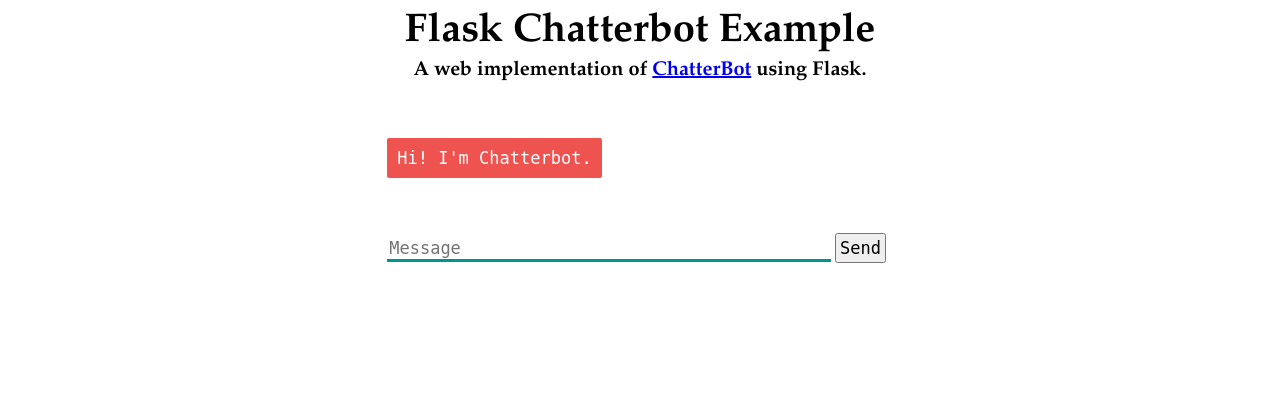
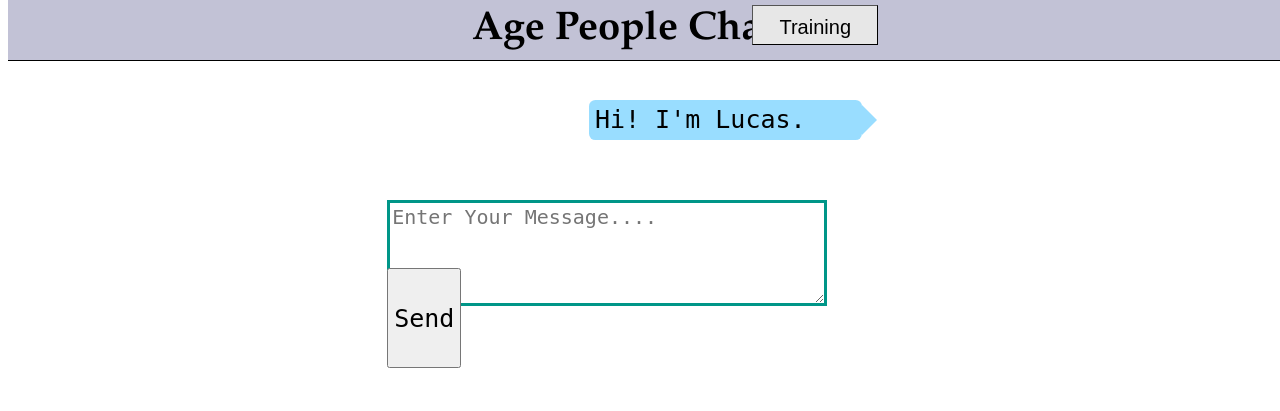
Before and after one commit to kang1806/ChatBot, a Flask app: page / in a window 1280 px wide. Shown: the top 411 px of the page. Run offline with Flask 2, Linux system fonts and the light colour scheme; some libraries are stand-ins or nearby versions.

Commit message:
Add files via upload

```diff
--- a/app.py
+++ b/app.py
@@ -15,7 +15,11 @@ def home():
 @app.route("/get")
 def get_bot_response():
     userText = request.args.get('msg')
-    return str(english_bot.get_response(userText))
+    bot_response = english_bot.get_response(userText)
+    if bot_response.confidence > 0.5:
+        return str(bot_response)
+    else:
+        return str("I dont understand this")
 
 
 if __name__ == "__main__":
--- a/static/style.css
+++ b/static/style.css
@@ -8,7 +8,24 @@ h1 {
     margin-top: 0;
     text-align: center;
     font-size: 40px;
+	margin-left: 30%;
+    margin-right: 30%;
 }
+
+
+#header {
+  position: fixed;
+  width: 100%;
+  top: 0;
+  z-index: 10;
+
+}
+#content {
+  margin-top: 60px;
+  z-index:1;
+}
+
+
 
 h3 {
     color: black;
@@ -17,11 +34,14 @@ h3 {
     text-align: center;
 }
 
+
+
 #chatbox {
     margin-left: auto;
     margin-right: auto;
     width: 40%;
-    margin-top: 60px;
+    margin-top: 40px;
+
 }
 
 #userInput {
@@ -29,48 +49,107 @@ h3 {
     margin-right: auto;
     width: 40%;
     margin-top: 60px;
+
 }
 
 #textInput {
-    width: 87%;
-    border: none;
+    width: 85%;
+    border: solid #009688;
     border-bottom: 3px solid #009688;
     font-family: monospace;
-    font-size: 17px;
+    font-size: 20px;
 }
 
 #buttonInput {
-    padding: 3px;
+    padding: 5px;
     font-family: monospace;
-    font-size: 17px;
+    font-size: 25px;
+	height: 100px;
+	position:relative;
+	bottom: 44px;
 }
 
+.button {
+  background-color: #4CAF50; border: none; color: white; padding: 15px 32px; text-align: center; text-decoration: none; display: inline-block; margin: 4px 2px; cursor: pointer;
+ }
 .userText {
-    color: white;
+    color: black;
+	margin-right: 2%;
+	margin-left:2%;
     font-family: monospace;
-    font-size: 17px;
-    text-align: right;
-    line-height: 30px;
+    font-size: 25px;
+    text-align: justify;
+    line-height: 40px;
+	word-wrap: break-word;
 }
 
 .userText span {
-    background-color: #009688;
-    padding: 10px;
-    border-radius: 2px;
+    background-color: #ffcc66;
+    border-radius: 0;
 }
 
 .botText {
-    color: white;
+    color: black;
+	margin-right: 2%;
+	margin-left:2%;
     font-family: monospace;
-    font-size: 17px;
-    text-align: left;
-    line-height: 30px;
+    font-size: 25px;
+    text-align: justify;
+    line-height: 40px;
+	word-wrap: break-word;
+
 }
 
 .botText span {
-    background-color: #EF5350;
-    padding: 10px;
-    border-radius: 2px;
+    background-color: #99ddff;
+    border-radius: 0;
+
+
+}
+#speech-bubble-bot {
+	position: relative;
+	background: #99ddff;
+	border-radius: .4em;
+	margin-left: 40%;
+	margin-right: 6%;
+}
+
+#speech-bubble-bot:after {
+	content: '';
+	position: absolute;
+	right: 0;
+	top: 50%;
+	width: 0;
+	height: 0;
+	border: 15px solid transparent;
+	border-left-color: #99ddff;
+	border-right: 0;
+	margin-top: -15px;
+	margin-right: -15px;
+}
+
+#speech-bubble-user {
+	position: relative;
+	background: #ffcc66;
+	border-radius: .4em;
+	margin-right: 40%;
+	margin-left: 6%;
+}
+
+#speech-bubble-user:after {
+	content: '';
+	position: absolute;
+	left: 0;
+	top: 50%;
+	width: 0;
+	height: 0;
+	border: 15px solid transparent;
+	border-right-color: #ffcc66;
+	border-left: 0;
+	margin-top: -15px;
+	margin-left: -15px;
+
+
 }
 
 #tidbit {
--- a/templates/index.html
+++ b/templates/index.html
@@ -5,25 +5,31 @@
     <script src="https://ajax.googleapis.com/ajax/libs/jquery/3.2.1/jquery.min.js"></script>
   </head>
   <body>
-    <h1>Flask Chatterbot Example</h1>
-    <h3>A web implementation of <a href="https://github.com/gunthercox/ChatterBot">ChatterBot</a> using Flask.</h3>
+	<div id="header" style="background-color:#c2c2d6; text-align:center; border-bottom:1px SOLID BLACK; color:WHITE; line-height:50px; font-size:40px; padding:5px"; "height: 100%; overflow: hidden">
+		<button onclick="location.href='https://www.google.com/'" type="button" style = "height: 40px; position:absolute; right: 420px; top: 6; font-size: 20px; background-color: #e7e7e7; border-width: thin; color: black; padding: 10px 26px; text-align: center; text-decoration: none; display: inline-block; cursor: pointer;">
+         Training</button>
+		<h1>Age People Chatbot</h1>
+	</div>
+	<div id= "content" style ="height: 100%; overflow: hidden">
     <div>
       <div id="chatbox">
-        <p class="botText"><span>Hi! I'm Chatterbot.</span></p>
+		<div id="speech-bubble-bot">
+			<p class="botText"><span>Hi! I'm Lucas.</span></p>
+		</div>
       </div>
       <div id="userInput">
-        <input id="textInput" type="text" name="msg" placeholder="Message">
-        <input id="buttonInput" type="submit" value="Send">
+			<textarea rows="4" id="textInput" type="text" name="msg" placeholder="Enter Your Message...."></textarea>
+			<input id="buttonInput" type="submit" value="Send">
       </div>
       <script>
         function getBotResponse() {
           var rawText = $("#textInput").val();
-          var userHtml = '<p class="userText"><span>' + rawText + '</span></p>';
+          var userHtml = '<div id="speech-bubble-user"><p class="userText"><span>' + rawText + '</span></p></div>';
           $("#textInput").val("");
           $("#chatbox").append(userHtml);
           document.getElementById('userInput').scrollIntoView({block: 'start', behavior: 'smooth'});
           $.get("/get", { msg: rawText }).done(function(data) {
-            var botHtml = '<p class="botText"><span>' + data + '</span></p>';
+            var botHtml = '<div id="speech-bubble-bot"><p class="botText"><span>' + data + '</span></p></div>';
             $("#chatbox").append(botHtml);
             document.getElementById('userInput').scrollIntoView({block: 'start', behavior: 'smooth'});
           });
@@ -38,5 +44,6 @@
         })
       </script>
     </div>
+	</div>
   </body>
 </html>
```
